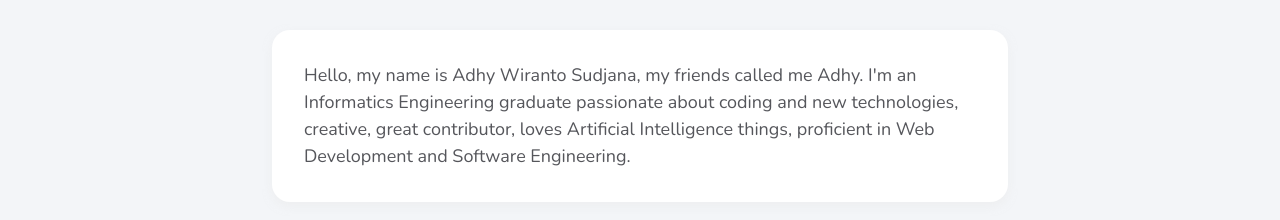
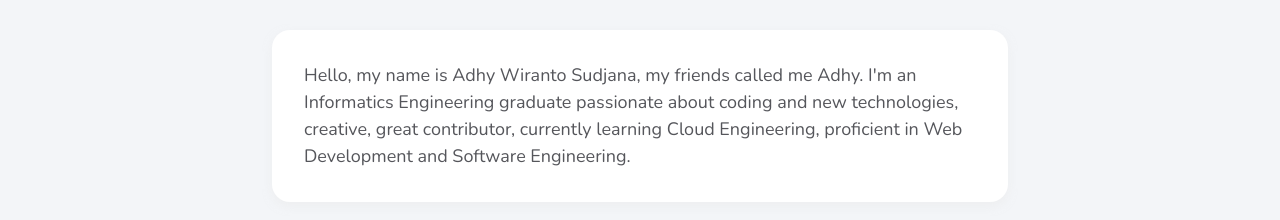
Before and after one commit to AdhyWiranto44/my_web_profile_nextjs, a Next.js app: page /about in a window 1280 px wide. Shown: the part 128-348 px from the top of the page. Built offline with nearby package versions, Linux system fonts and the light colour scheme.

Commit message:
fix: bio

```diff
--- a/data.js
+++ b/data.js
@@ -26,7 +26,7 @@ const data = {
         }
     ],
     "photo": "profile-4.webp",
-    "about_me": "Hello, my name is Adhy Wiranto Sudjana, my friends called me Adhy. I'm an Informatics Engineering graduate passionate about coding and new technologies, creative, great contributor, loves Artificial Intelligence things, proficient in Web Development and Software Engineering.",
+    "about_me": "Hello, my name is Adhy Wiranto Sudjana, my friends called me Adhy. I'm an Informatics Engineering graduate passionate about coding and new technologies, creative, great contributor, currently learning Cloud Engineering, proficient in Web Development and Software Engineering.",
     "hobbies": [
         {
             "img": "coding.webp",
```
